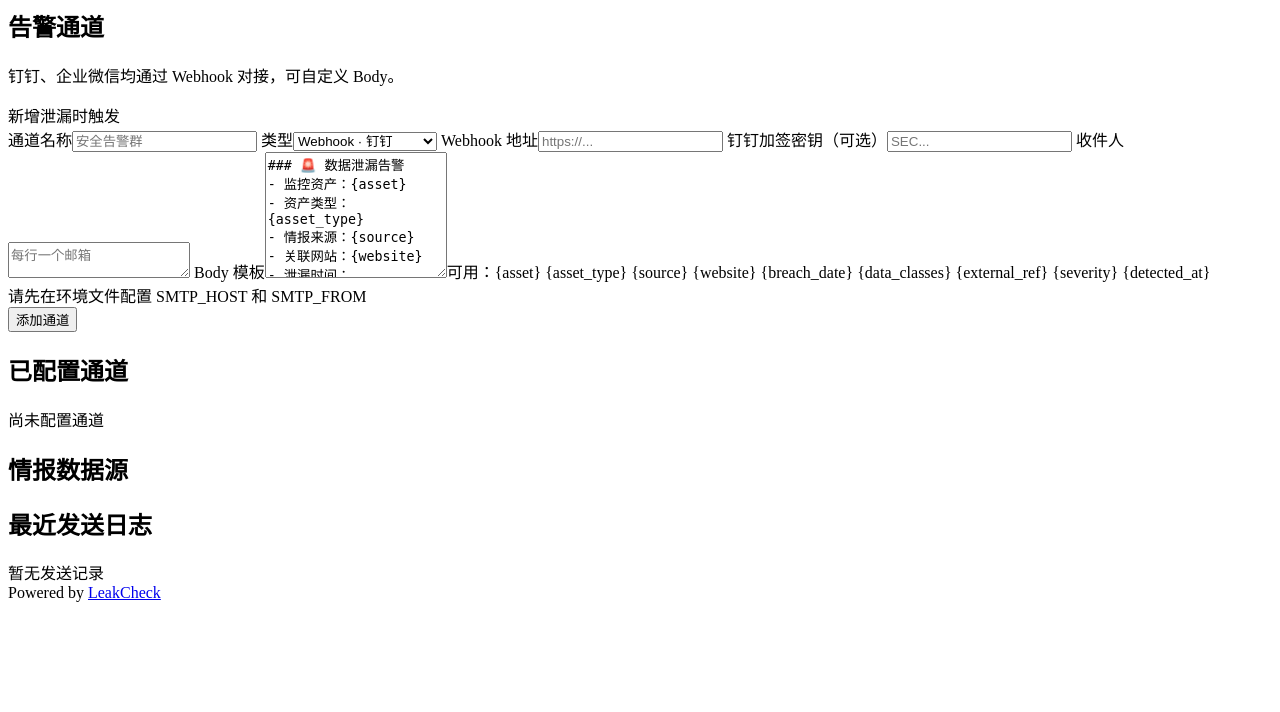
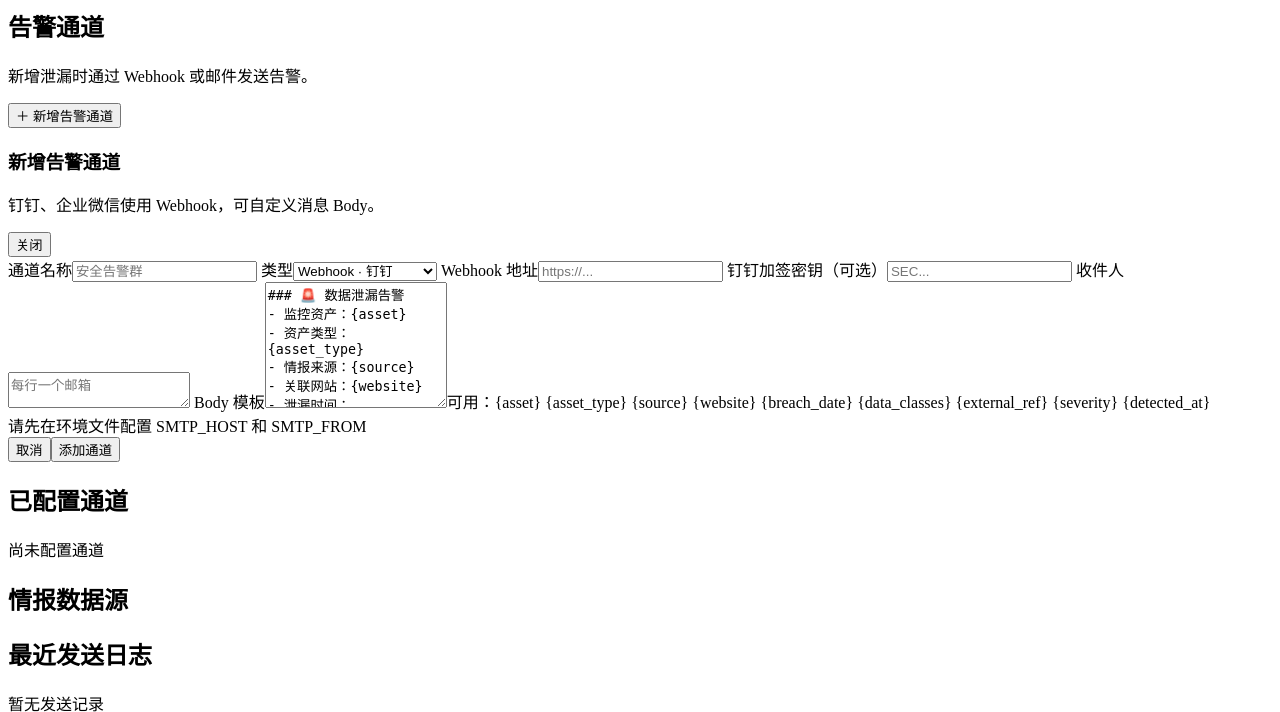
Before and after one commit to bobxzy-0/leak-sentinel, a Python web app: template app/templates/settings.html in a window 1280 px wide. Shown: the top 712 px of the page. Run offline with Jinja, Linux system fonts and the light colour scheme; the template is opened without the code that fills it, so the values that code supplies are empty.

Commit message:
ui: move alert channel form into add modal

```diff
--- a/app/templates/fragments/settings.html
+++ b/app/templates/fragments/settings.html
@@ -1,8 +1,12 @@
 <div class="grid grid-cols-1 xl:grid-cols-3 gap-6 max-w-6xl">
 <section class="xl:col-span-2 space-y-6">
 <div class="bg-white rounded-2xl border border-slate-200 shadow-sm p-6">
-<div class="flex justify-between"><div><h2 class="text-lg font-bold">告警通道</h2><p class="text-sm text-slate-500 mt-1">钉钉、企业微信均通过 Webhook 对接，可自定义 Body。</p></div><span class="text-xs text-blue-700 bg-blue-50 rounded-full px-3 py-1 h-fit">新增泄漏时触发</span></div>
-<form id="channel-form" class="mt-6 grid md:grid-cols-2 gap-4">
+<div class="flex items-center justify-between gap-4"><div><h2 class="text-lg font-bold">告警通道</h2><p class="text-sm text-slate-500 mt-1">新增泄漏时通过 Webhook 或邮件发送告警。</p></div><button type="button" onclick="openChannelModal()" class="shrink-0 bg-slate-900 hover:bg-slate-800 text-white px-5 py-2.5 rounded-xl text-sm font-medium">＋ 新增告警通道</button></div>
+</div>
+<div id="channel-modal" class="hidden fixed inset-0 z-50 bg-slate-900/60 items-center justify-center p-4" onclick="if(event.target===this)closeChannelModal()">
+<div class="bg-white rounded-2xl shadow-xl w-full max-w-2xl max-h-[90vh] overflow-hidden flex flex-col">
+<div class="p-5 border-b flex items-center justify-between"><div><h3 class="font-bold text-lg">新增告警通道</h3><p class="text-xs text-slate-500 mt-1">钉钉、企业微信使用 Webhook，可自定义消息 Body。</p></div><button type="button" onclick="closeChannelModal()" class="text-slate-500 hover:text-slate-900">关闭</button></div>
+<form id="channel-form" class="p-5 grid md:grid-cols-2 gap-4 overflow-y-auto">
 <label class="text-sm text-slate-600">通道名称<input name="name" required placeholder="安全告警群" class="mt-1 w-full px-3 py-2 border rounded-xl"></label>
 <label class="text-sm text-slate-600">类型<select name="channel_type" id="channel-type" onchange="toggleChannelFields()" class="mt-1 w-full px-3 py-2 border rounded-xl"><option value="dingtalk">Webhook · 钉钉</option><option value="wecom">Webhook · 企业微信</option><option value="email">SMTP 邮件</option></select></label>
 <label id="webhook-group" class="md:col-span-2 text-sm text-slate-600">Webhook 地址<input name="webhook_url" placeholder="https://..." class="mt-1 w-full px-3 py-2 border rounded-xl"></label>
@@ -18,8 +22,8 @@
 - 事件标识：{external_ref}
 - 发现时间：{detected_at}</textarea><span class="block mt-1 text-xs text-slate-400">可用：{asset} {asset_type} {source} {website} {breach_date} {data_classes} {external_ref} {severity} {detected_at}</span></label>
 <div id="smtp-note" class="hidden md:col-span-2 text-xs {% if smtp_ready %}text-emerald-600{% else %}text-amber-600{% endif %}">{{ 'SMTP 配置已就绪' if smtp_ready else '请先在环境文件配置 SMTP_HOST 和 SMTP_FROM' }}</div>
-<div class="md:col-span-2"><button type="button" onclick="createChannel()" class="bg-slate-900 text-white px-5 py-2.5 rounded-xl text-sm">添加通道</button><span id="channel-error" class="ml-3 text-sm text-rose-600"></span></div>
-</form></div>
+<div class="md:col-span-2 pt-2 flex items-center justify-between gap-3"><span id="channel-error" class="text-sm text-rose-600"></span><div class="flex gap-3"><button type="button" onclick="closeChannelModal()" class="border border-slate-300 text-slate-700 px-5 py-2.5 rounded-xl text-sm">取消</button><button type="button" onclick="createChannel()" class="bg-slate-900 text-white px-5 py-2.5 rounded-xl text-sm">添加通道</button></div></div>
+</form></div></div>
 <div class="bg-white rounded-2xl border border-slate-200 shadow-sm overflow-hidden"><div class="p-6 border-b"><h2 class="font-bold">已配置通道</h2></div><div class="divide-y">{% for channel in channels %}<div class="p-5 flex items-center gap-4"><span class="w-10 h-10 rounded-xl flex items-center justify-center text-xs font-bold {{ 'bg-emerald-100 text-emerald-700' if channel.is_enabled else 'bg-slate-100 text-slate-500' }}">{{ '钉钉' if channel.channel_type.value == 'dingtalk' else ('企微' if channel.channel_type.value == 'wecom' else '邮件') }}</span><div class="min-w-0 flex-1"><div class="font-semibold truncate" title="{{ channel.name }}">{{ channel.name }}</div><div class="text-xs text-slate-500">{{ 'Webhook' if channel.channel_type.value != 'email' else 'SMTP' }} · {{ '已启用' if channel.is_enabled else '已停用' }}</div></div><button onclick="testChannel({{ channel.id }},this)" class="text-blue-600 text-sm">测试</button><button onclick="toggleChannel({{ channel.id }},{{ 'false' if channel.is_enabled else 'true' }})" class="text-amber-600 text-sm">{{ '停用' if channel.is_enabled else '启用' }}</button><button onclick="deleteChannel({{ channel.id }})" class="text-rose-600 text-sm">删除</button></div>{% else %}<div class="p-8 text-center text-slate-400 text-sm">尚未配置通道</div>{% endfor %}</div></div>
 </section>
 <aside class="space-y-6"><div class="bg-white rounded-2xl border border-slate-200 shadow-sm p-6"><h2 class="font-bold mb-4">情报数据源</h2><div class="space-y-3">{% for source in sources %}<div class="border rounded-xl p-4"><div class="flex items-center gap-3"><span class="w-9 h-9 shrink-0 rounded-xl flex items-center justify-center text-[10px] font-black text-white {{ {'hudson_rock':'bg-indigo-600','hibp':'bg-slate-800','pwned_passwords':'bg-slate-800','xposedornot':'bg-violet-600','leakcheck':'bg-blue-600','whiteintel':'bg-cyan-600','intelligence_x':'bg-fuchsia-700'}.get(source.key, 'bg-slate-500') }}">{{ {'hudson_rock':'H','hibp':'P','pwned_passwords':'PP','xposedornot':'X','leakcheck':'L','whiteintel':'W','intelligence_x':'IX'}.get(source.key, '?') }}</span><div class="min-w-0 flex-1"><div class="flex justify-between gap-2"><span class="font-semibold text-sm">{{ source.name }}</span><span class="text-xs {{ 'text-emerald-600' if source.enabled else 'text-amber-600' }}">{{ '运行中' if source.enabled else '待配置' }}</span></div><p class="text-xs text-slate-500 mt-1">{{ source.description }}</p><p class="text-xs {{ 'text-slate-400' if source.enabled else 'text-amber-600' }} mt-2">{{ source.credential }}</p></div></div></div>{% endfor %}</div></div>
@@ -27,6 +31,8 @@
 <div class="max-w-6xl mt-4 text-right text-xs text-slate-400">Powered by <a href="https://leakcheck.io" target="_blank" rel="noopener noreferrer" class="text-blue-500 hover:underline">LeakCheck</a></div>
 <script>
 function authHeaders(){return {'Authorization':'Bearer '+localStorage.getItem('access_token'),'Content-Type':'application/json'}}
+function openChannelModal(){const modal=document.getElementById('channel-modal');modal.classList.remove('hidden');modal.classList.add('flex');document.getElementById('channel-error').textContent='';toggleChannelFields();setTimeout(()=>document.querySelector('#channel-form [name="name"]').focus(),0)}
+function closeChannelModal(){const modal=document.getElementById('channel-modal');modal.classList.add('hidden');modal.classList.remove('flex')}
 function toggleChannelFields(){const t=document.getElementById('channel-type').value,e=t==='email';document.getElementById('webhook-group').classList.toggle('hidden',e);document.getElementById('secret-group').classList.toggle('hidden',t!=='dingtalk');document.getElementById('recipients-group').classList.toggle('hidden',!e);document.getElementById('template-group').classList.toggle('hidden',e);document.getElementById('smtp-note').classList.toggle('hidden',!e)}
 async function createChannel(){const d=Object.fromEntries(new FormData(document.getElementById('channel-form')).entries());d.recipients=(d.recipients_text||'').split(/[,\n]/).map(x=>x.trim()).filter(Boolean);delete d.recipients_text;if(d.channel_type==='email'){delete d.webhook_url;delete d.secret;delete d.body_template}else delete d.recipients;const r=await fetch('/api/channels',{method:'POST',headers:authHeaders(),body:JSON.stringify(d)});if(r.ok)htmx.ajax('GET','/views/settings',{target:'#main-content'});else document.getElementById('channel-error').textContent=(await r.json()).detail||'保存失败'}
 async function testChannel(id,b){b.textContent='发送中';const r=await fetch(`/api/channels/${id}/test`,{method:'POST',headers:authHeaders()});b.textContent=r.ok?'成功':'失败'}
```
